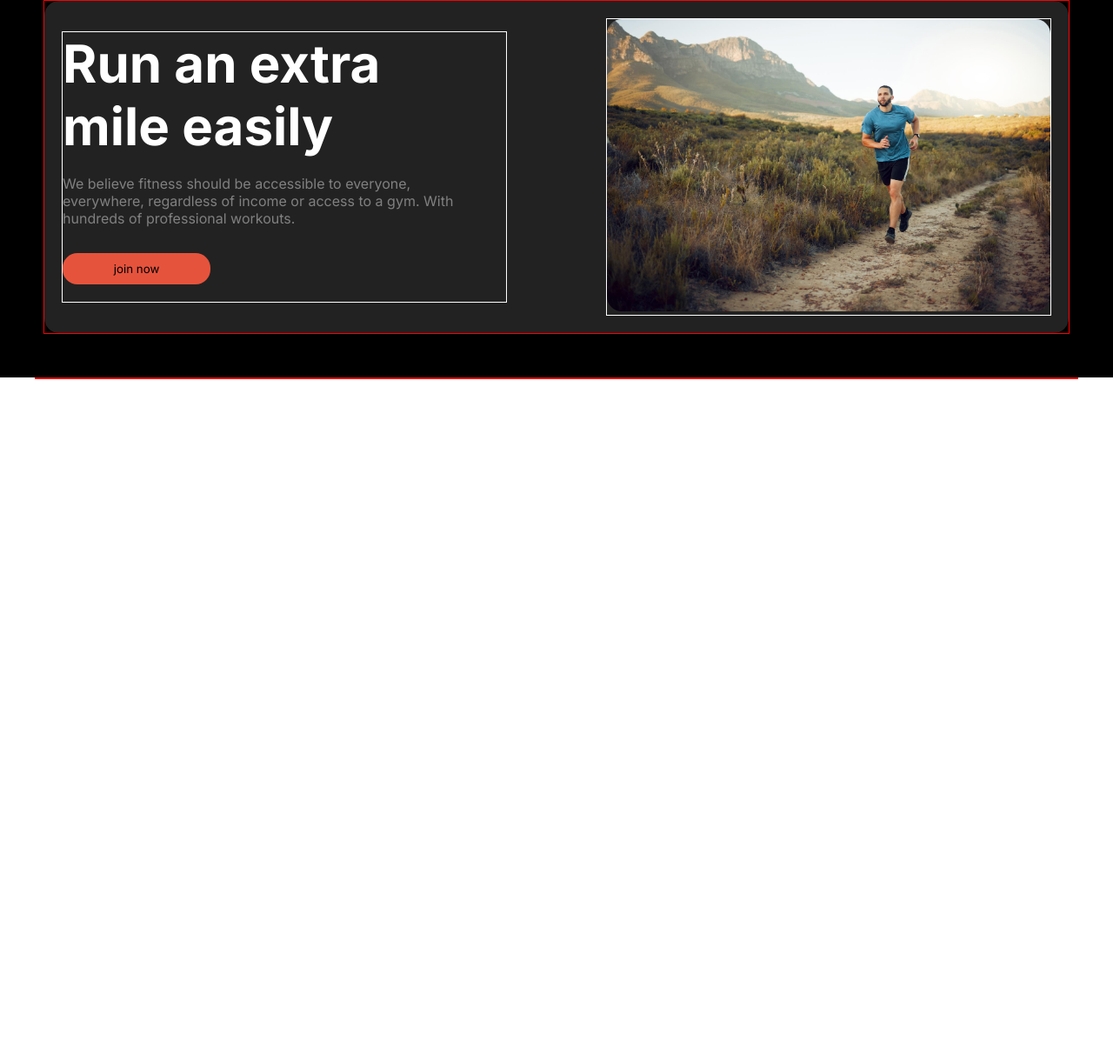
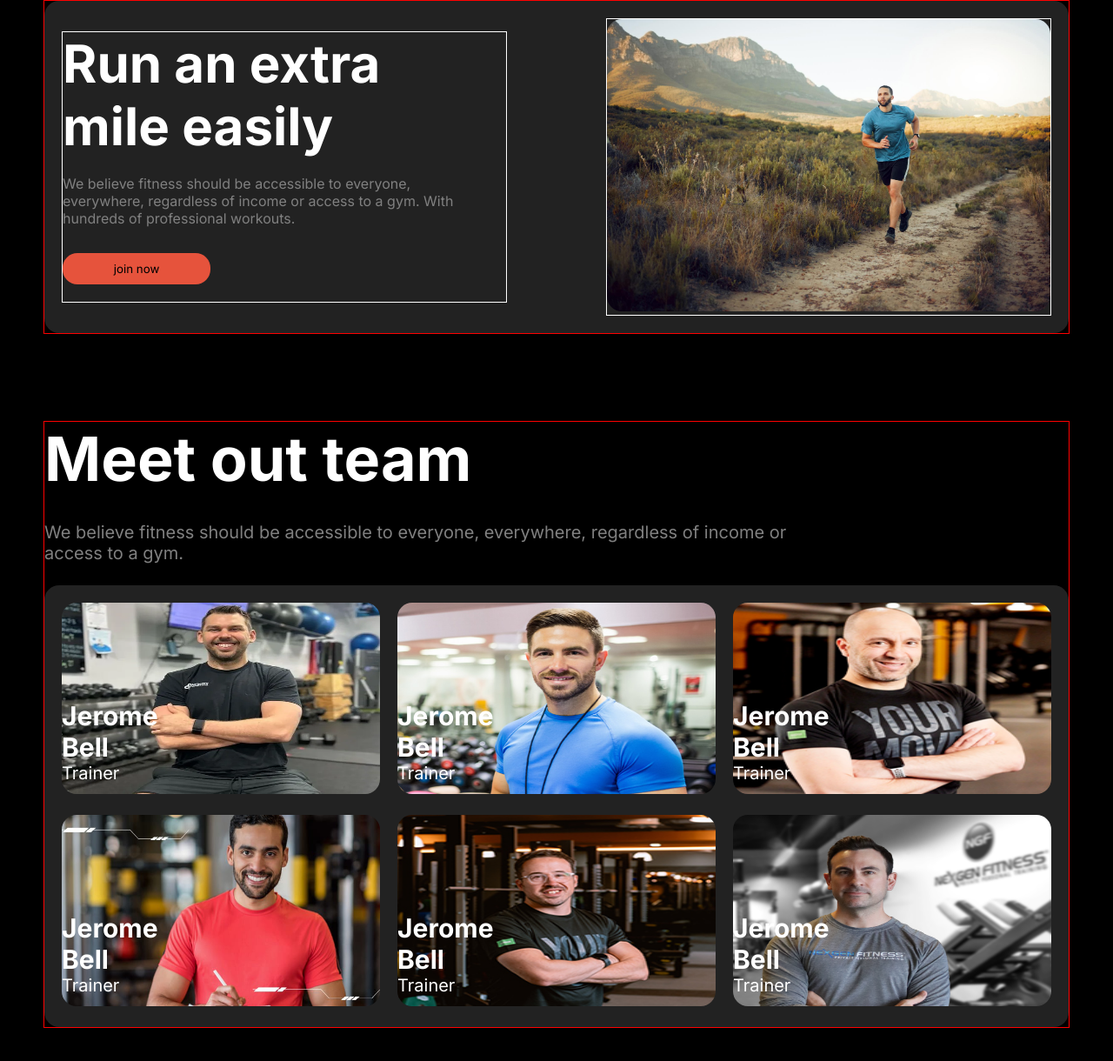
Before and after one commit to 6arjis/Assignment-Two-Batch-Reset, a plain HTML site: page index.html in a window 1280 px wide. Shown: the part 1261-2481 px from the top of the page at 87% size. Before the commit the page ends 1697 px from the top, so only its background shows below. Drawn offline with nearby package versions, Linux system fonts and the light colour scheme; a web font is replaced by a local one.

Commit message:
Team section done

```diff
--- a/css/responsive.css
+++ b/css/responsive.css
@@ -111,6 +111,26 @@ flex-direction: column;
     width: 100%;
     border-radius: 17px;
 }
+/* Team style */
+.instructors{
+
+    grid-template-columns: repeat(1,1fr);
+    gap: 20px;
+}
+.team{
+    padding: 50px 10px;
+
+}
+.team-container>h1{
+    font-size: 50px;
+    color: white;
+    margin-bottom: 20px;
+}
+.img-hover{
+    position: absolute;
+    top: 55%;
+}
+
 }
 @media screen and (min-width: 1024px) {
     .hover-one {
@@ -161,6 +181,10 @@ flex-direction: column;
       .challenge-child img{
         width: 100%;
      }
+     .img-hover{
+        position: absolute;
+        top: 50%;
+    }
 
 
 }
--- a/css/style.css
+++ b/css/style.css
@@ -210,3 +210,49 @@ header {
     width: 100%;
     border-radius: 17px;
 }
+/* Team style */
+.team{
+    padding: 50px 50px;
+    background-color:black ;
+}
+
+.team-container>h1{
+    font-size: 70px;
+    color: white;
+    margin-bottom: 30px;
+}
+.team-container>p{
+    font-size: 20px;
+    color: grey;
+    margin-bottom: 25px;
+}
+.instructors{
+    border-radius: 17px;
+    padding: 20px;
+    background-color: rgb(34, 34, 34);
+    display: grid;
+    grid-template-columns: repeat(3,1fr);
+    gap: 20px;
+}
+.instructor{
+    position: relative;
+    border-radius: 17px;
+}
+.instructor img{
+    width: 100%;
+    height: 220px;
+    border-radius: 17px;
+}
+.img-hover{
+    position: absolute;
+    top: 70%;
+    right: 55%;
+}
+.img-hover h2{
+    color: white;
+    font-size: 30px;
+}
+.img-hover p{
+    color:white;
+    font-size: 20px;
+}
--- a/index.html
+++ b/index.html
@@ -99,7 +99,57 @@
       </div>
     </main>
     <section class="full"></section>
-    <section class="half"></section>
+    <section class="team">
+      <div class="team-container half">
+      <h1>Meet out team</h1>
+      <p>We believe fitness should be accessible to everyone, everywhere, regardless of income or <br> access to a gym.</p>
+      <div class="instructors">
+       <div class="instructor">
+        <img src="/images/trainer1.png" alt="">
+        <span class="img-hover">
+          <h2>Jerome Bell</h2>
+          <p>Trainer</p>
+        </span>
+       </div>
+       <div class="instructor">
+        <img src="/images/trainer2.png" alt="">
+        <span class="img-hover">
+          <h2>Jerome Bell</h2>
+          <p>Trainer</p>
+        </span>
+       </div>
+       <div class="instructor">
+        <img src="/images/trainer3.png" alt="">
+        <span class="img-hover">
+          <h2>Jerome Bell</h2>
+          <p>Trainer</p>
+        </span>
+       </div>
+       <div class="instructor">
+        <img src="/images/trainer4.png" alt="">
+        <span class="img-hover">
+          <h2>Jerome Bell</h2>
+          <p>Trainer</p>
+        </span>
+       </div>
+       <div class="instructor">
+        <img src="/images/trainer5.png" alt="">
+        <span class="img-hover">
+          <h2>Jerome Bell</h2>
+          <p>Trainer</p>
+        </span>
+       </div>
+       <div class="instructor">
+        <img src="/images/trainer6.png" alt="">
+        <span class="img-hover">
+          <h2>Jerome Bell</h2>
+          <p>Trainer</p>
+        </span>
+       </div>
+      </div>
+      </div>
+
+    </section>
     <footer class="full"></footer>
   </body>
 </html>
```
